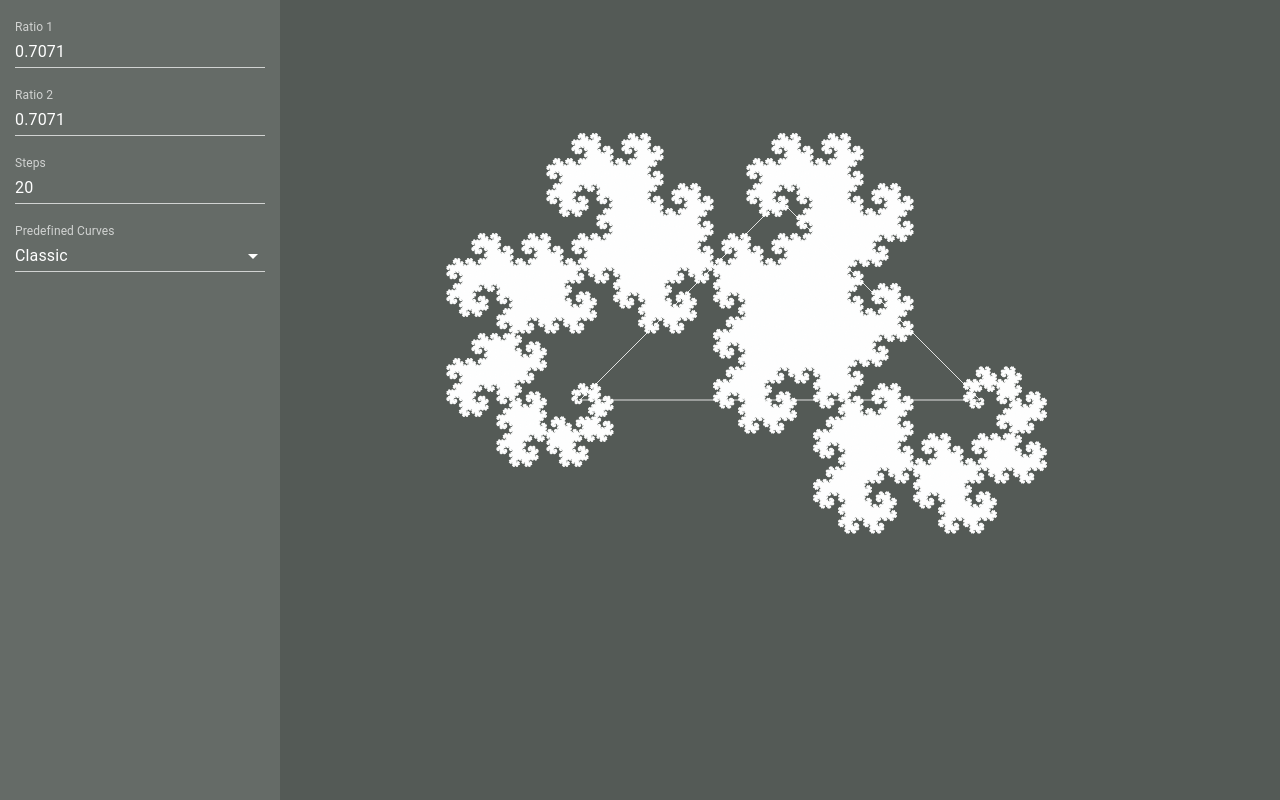
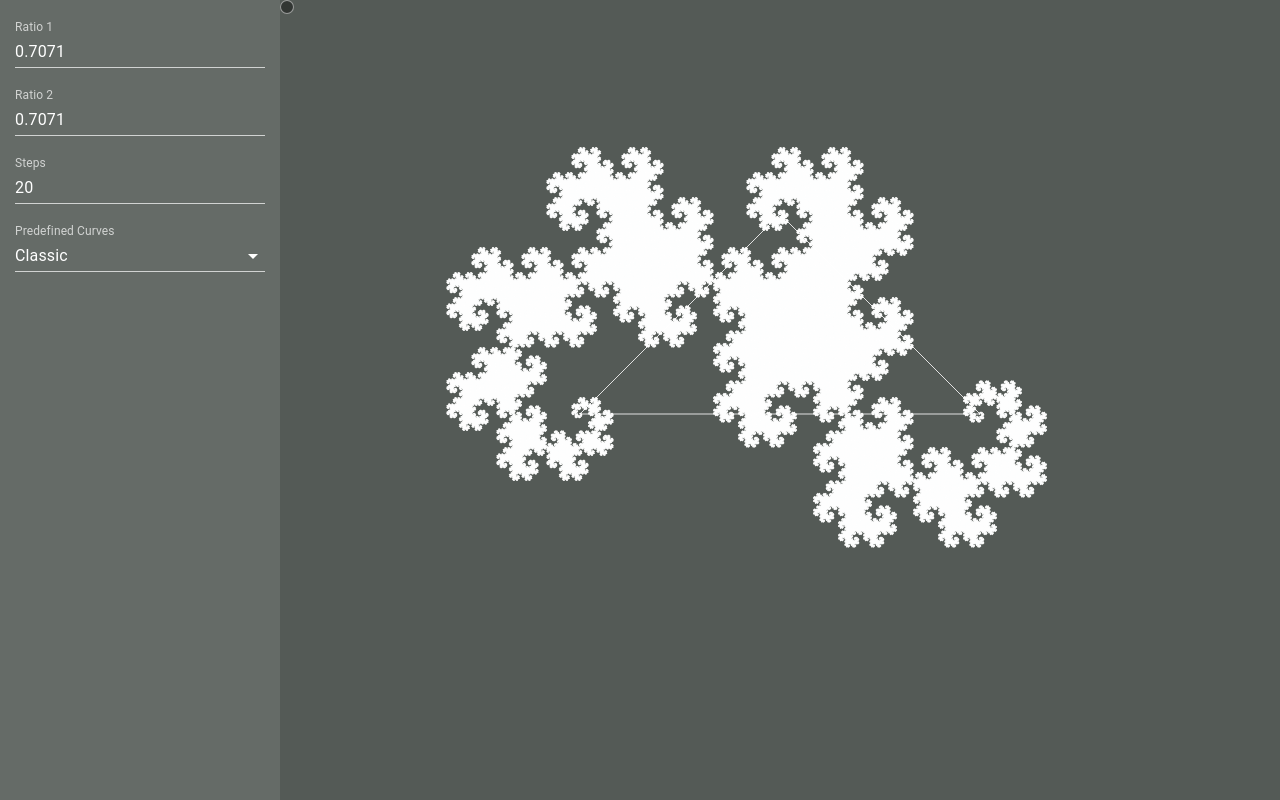
Before and after one commit to dotintegral/dragonize, a React (Create React App) app: page / in a window 1280 px wide. Built offline with nearby package versions, Linux system fonts and the light colour scheme; the HTML template or start-up script is replaced by a standard one.

Commit message:
Added draggable Knob

```diff
--- a/package.json
+++ b/package.json
@@ -7,6 +7,7 @@
     "ramda": "^0.26.1",
     "react": "^16.8.6",
     "react-dom": "^16.8.6",
+    "react-draggable": "^3.3.0",
     "react-redux": "^7.1.0",
     "react-scripts": "3.0.1",
     "redux": "^4.0.4",
--- a/src/components/Curve/Curve.jsx
+++ b/src/components/Curve/Curve.jsx
@@ -1,6 +1,8 @@
 import React from "react";
 import PropTypes from "prop-types";
 import { connect } from "react-redux";
+
+import Knob from "../Knob/Knob";
 
 import logic from "./logic.js";
 import { CurveWrapper } from "./Curve.styled";
@@ -77,7 +79,6 @@ class Curve extends React.Component {
     const canvas = document.querySelector("#curve");
     const parent = canvas.parentElement;
     const { width, height } = parent.getBoundingClientRect();
-    console.log({ width, height });
 
     if (width !== this.state.width || height !== this.state.height) {
       canvas.width = width;
@@ -115,6 +116,7 @@ class Curve extends React.Component {
 
     return (
       <CurveWrapper>
+        <Knob />
         <canvas id="curve" className="curve" width={1000} height={1000} />
       </CurveWrapper>
     );
--- /dev/null
+++ b/src/components/Knob/Knob.jsx
@@ -0,0 +1,20 @@
+import React from "react";
+import Draggable from "react-draggable";
+
+import { StyledKnob } from "./Knob.styled";
+
+const Knob = () => {
+  return (
+    <Draggable
+      defaultPosition={{ x: 0, y: 0 }}
+      scale={1}
+      onStart={() => {}}
+      onDrag={() => {}}
+      onStop={() => {}}
+    >
+      <StyledKnob />
+    </Draggable>
+  );
+};
+
+export default Knob;
--- /dev/null
+++ b/src/components/Knob/Knob.styled.js
@@ -0,0 +1,9 @@
+import styled from "styled-components";
+
+export const StyledKnob = styled.div`
+  width: 12px;
+  height: 12px;
+  border-radius: 12px;
+  border: solid 1px rgba(255, 255, 255, 0.5);
+  background: rgba(0, 0, 0, 0.4);
+`;
--- a/src/components/PredefinedCurves/PredefinedCurves.jsx
+++ b/src/components/PredefinedCurves/PredefinedCurves.jsx
@@ -44,7 +44,9 @@ const PredefinedCurves = () => {
         <InputLabel>Predefined Curves</InputLabel>
         <Select value={value} onChange={onChange({ curves, dispatch })}>
           {curves.map(c => (
-            <MenuItem value={c.name}>{c.name}</MenuItem>
+            <MenuItem value={c.name} key={c.name}>
+              {c.name}
+            </MenuItem>
           ))}
           <MenuItem value="Custom">Custom</MenuItem>
         </Select>
```
Also changed, not shown: 1 other file (tests, documents, lock files or other folders).
